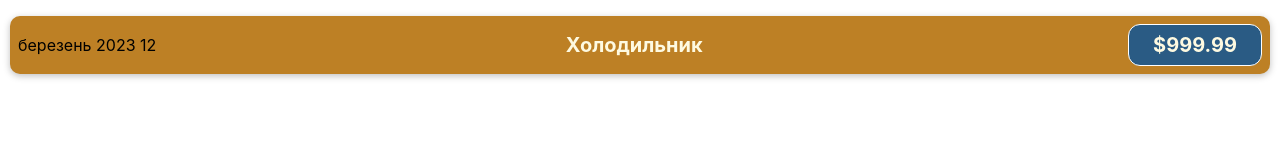
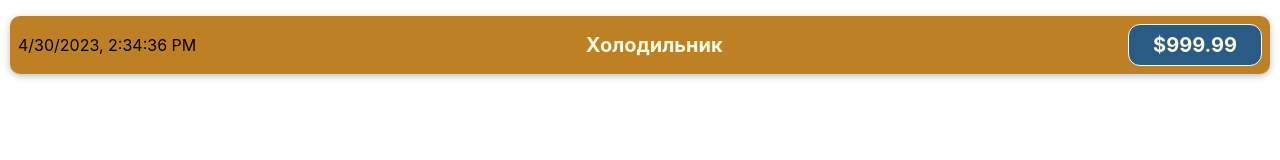
Before and after one commit to GitHubStanislav/react-cost-accounting, a React (Create React App) app: page / in a window 1280 px wide. Shown: the top 160 px of the page. Built offline with nearby package versions, Linux system fonts and the light colour scheme.

Commit message:
new Date()

```diff
--- a/src/components/CostItem.js
+++ b/src/components/CostItem.js
@@ -1,8 +1,9 @@
 import styles from "./CostItem.module.css";
 function CostItem() {
+  const costDate = new Date();
   return (
     <div className={styles.costItem}>
-      <div>березень 2023 12</div>
+      <div>{costDate.toLocaleString()}</div>
       <div className={styles.costItem__description}>
         <h2>Холодильник</h2>
         <div className={styles.costItem__price}>$999.99</div>
```
